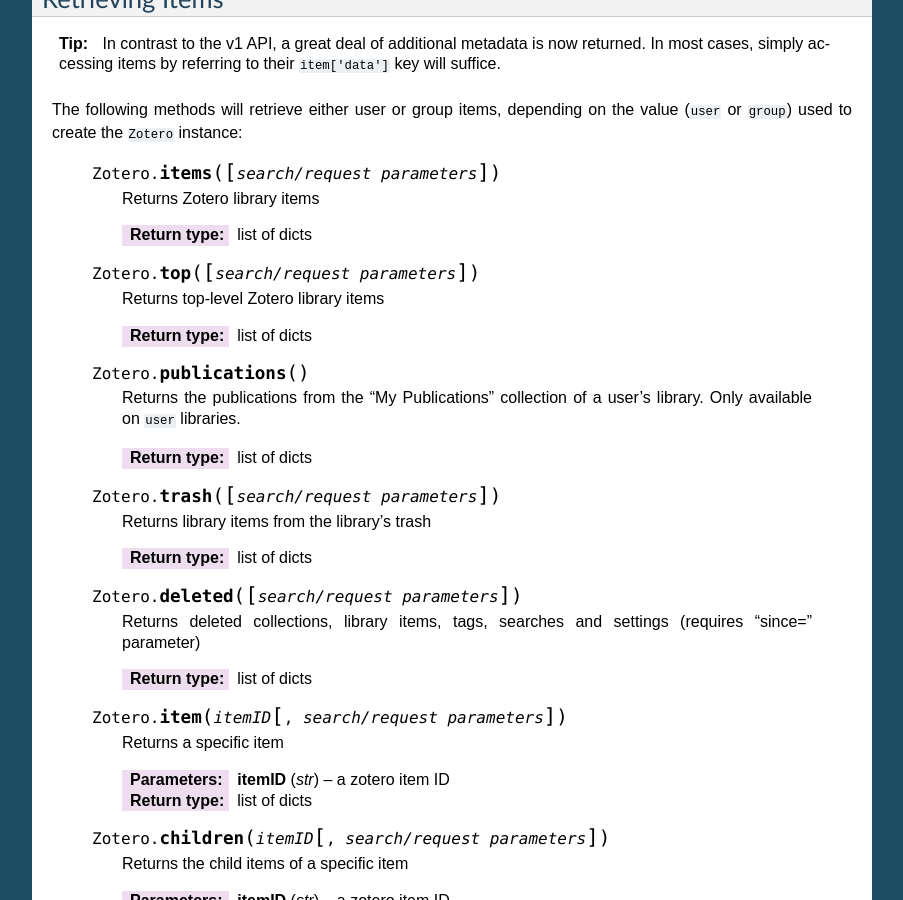
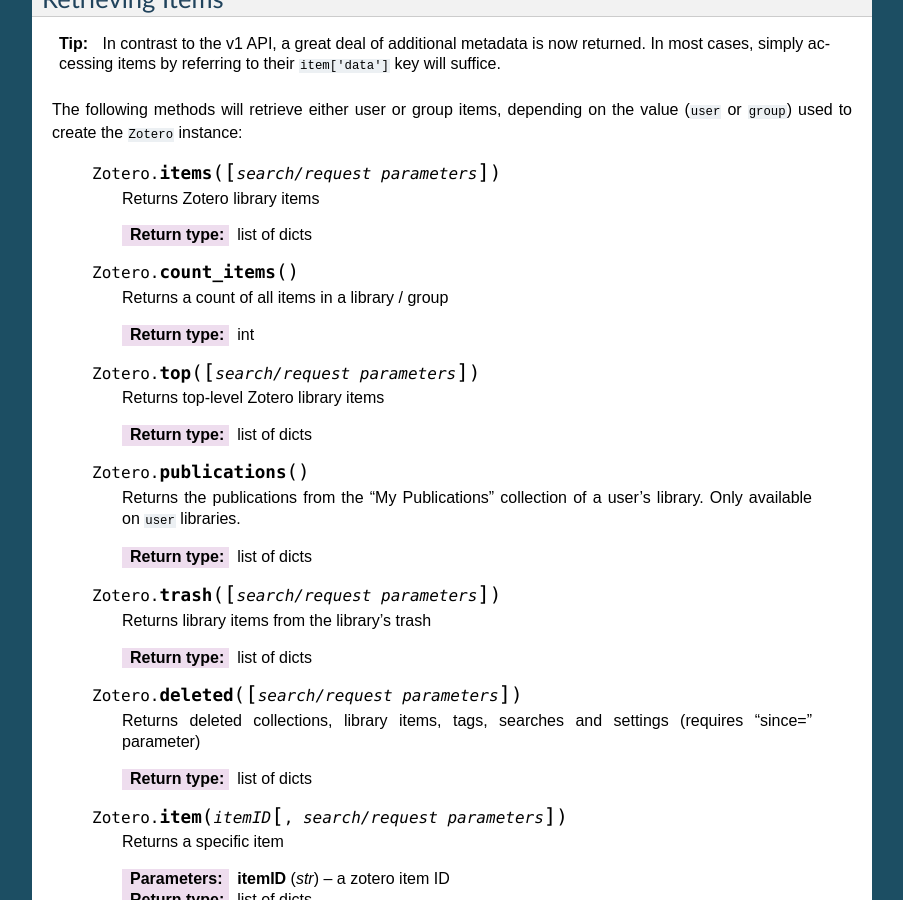
Before and after one commit to urschrei/pyzotero, a Sphinx documentation site: the page built from doc/index.rst, in a window 1280 px wide and 900 px high, scrolled down 2475 px. Shown: the whole window, without its empty margins (198-1101 px from the left). Built offline with Sphinx 7.4.7, drawn with Linux system fonts in a browser that asks for light colours; the version number could not be read and is left out.

Commit message:
Add method for a sum of total library / group items
Fixes #85

```diff
--- a/doc/index.rst
+++ b/doc/index.rst
@@ -158,6 +158,12 @@
         Returns Zotero library items
 
         :rtype: list of dicts
+
+    .. py:method:: Zotero.count_items()
+
+        Returns a count of all items in a library / group
+
+        :rtype: int
 
     .. py:method:: Zotero.top([search/request parameters])
 
```
Also changed, not shown: 1 other file.
